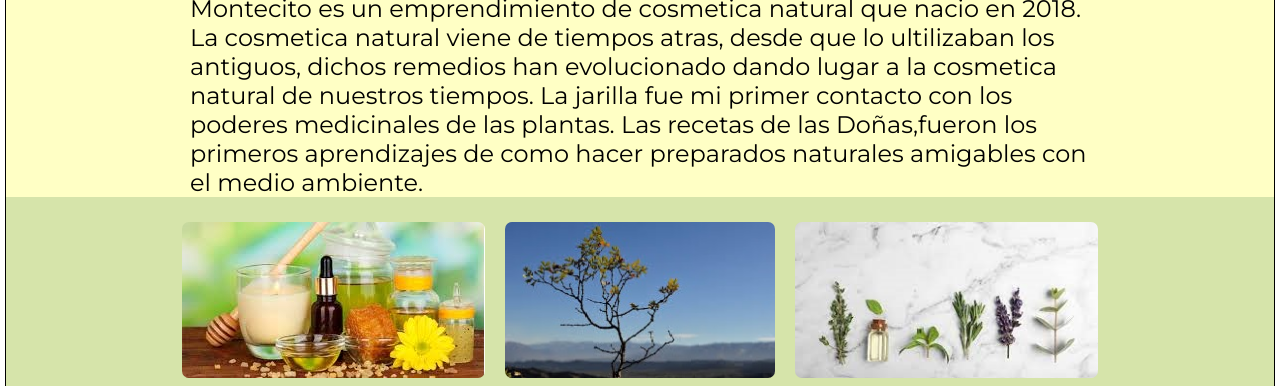
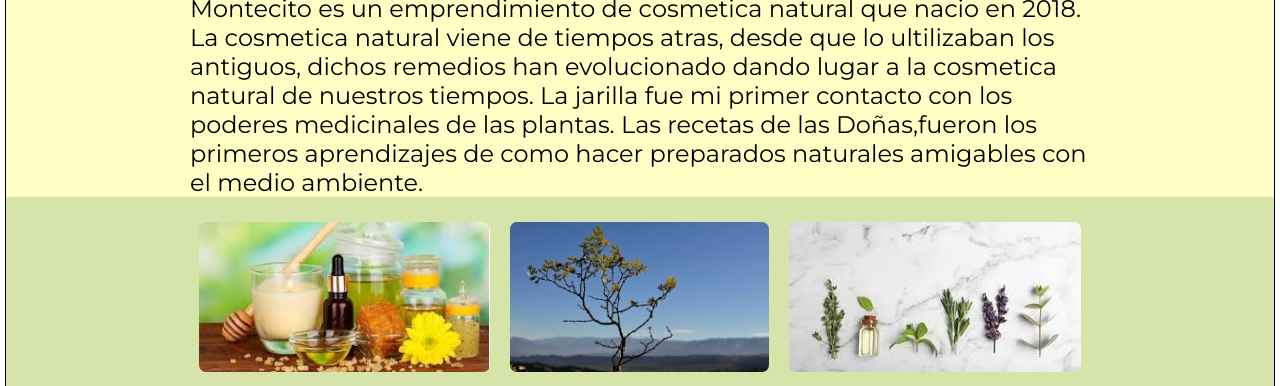
Before and after one commit to valebuttini/proyecto-valentin-buttini-1, a plain HTML site: page index.html in a window 1280 px wide. Shown: the part 234-620 px from the top of the page. Drawn offline with Linux system fonts and the light colour scheme.

Commit message:
modifique el tamaño de la imagen original

```diff
--- a/css/style.css
+++ b/css/style.css
@@ -26,7 +26,7 @@
   transform: translateX(30px);
 }
 .imagenIndex {
-  height: 156px;
+  height: 150px;
   padding: 10px;
   border-radius: 17px;
   margin-top: 15px;
```
